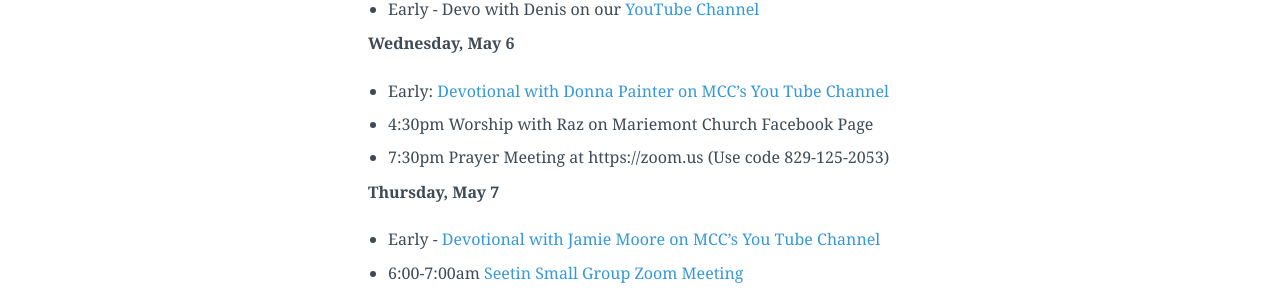
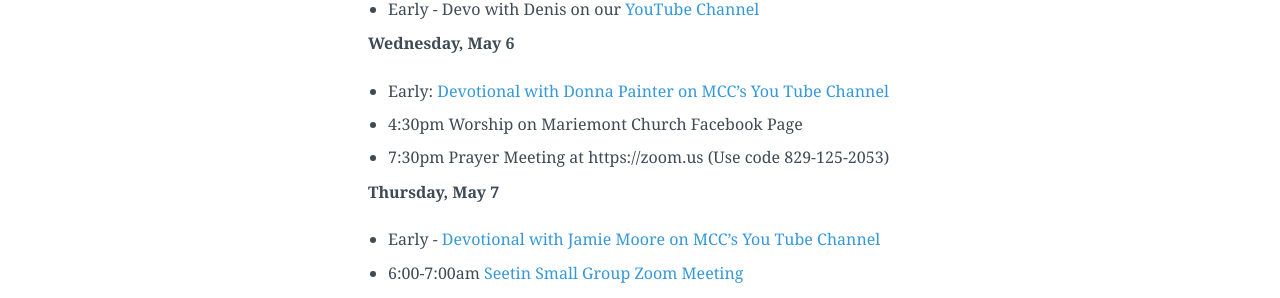
Before and after one commit to lukemoderwell/mariemont, a Jekyll site: the page built from updates.markdown, in a window 1280 px wide and 900 px high, scrolled down 739 px. Shown: the part 147-445 px from the top of the window. Built offline with Jekyll 4.4.1, drawn with Linux system fonts in a browser that asks for light colours; nearby versions of some CDN libraries.

Commit message:
Updated Updates

```diff
--- a/updates.markdown
+++ b/updates.markdown
@@ -34,7 +34,7 @@
 
 **Wednesday, May 6**
 * Early: [Devotional with Donna Painter on MCC's You Tube Channel](https://www.youtube.com/user/MariemontCh)
-* 4:30pm Worship with Raz on Mariemont Church Facebook Page
+* 4:30pm Worship on Mariemont Church Facebook Page
 * 7:30pm Prayer Meeting at https://zoom.us (Use code 829-125-2053)
 
 **Thursday, May 7**
```
